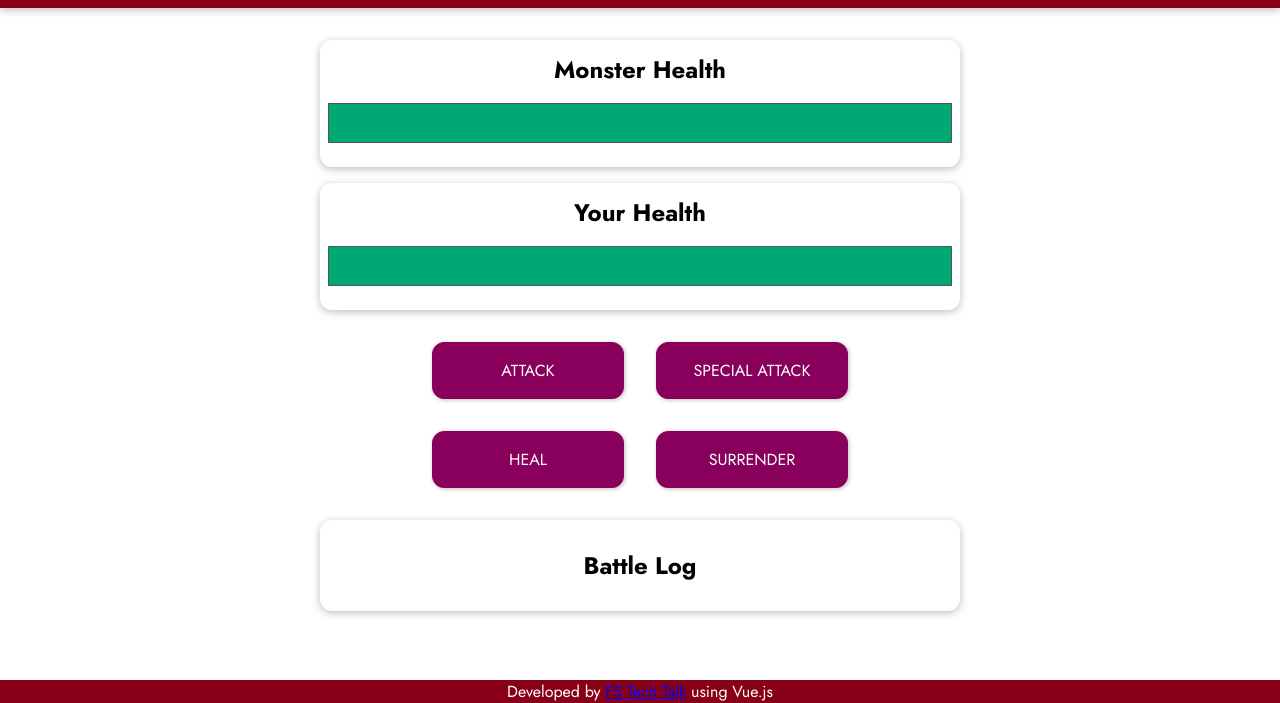
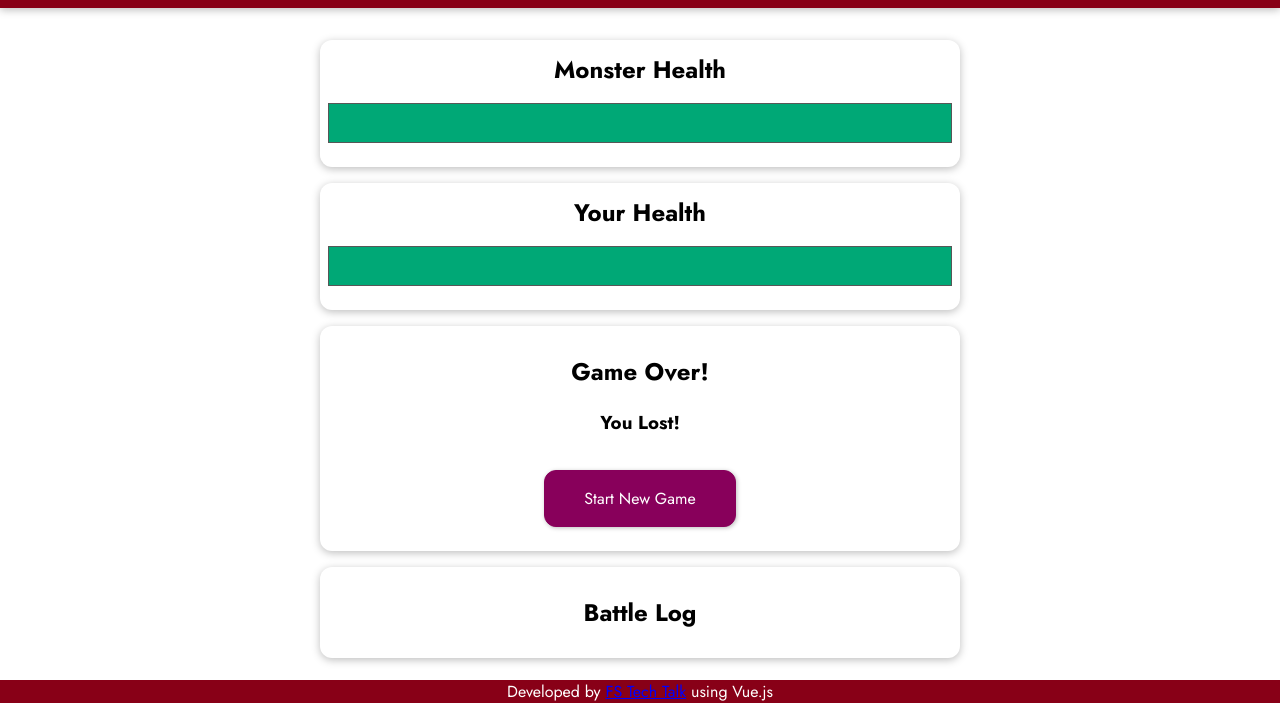
Before and after one commit to filipsdev/Vue---Monster-Slayer-Game, a plain HTML site: page index.html in a window 1280 px wide. Both pictures are taken after a click on the button "SURRENDER". Shown: the part 97-800 px from the top of the page. Drawn offline with nearby package versions, Linux system fonts and the light colour scheme.

Commit message:
add Start game + functionality for Surrender btns

```diff
--- a/app.js
+++ b/app.js
@@ -14,9 +14,15 @@ const app = Vue.createApp({
     },
     computed: {
         monsterBarLevel() {
+            if (this.monsterHealth <= 0) {
+                return { width: '0%' };
+            }
             return { width: this.monsterHealth + '%' };
         },
         playerBarLevel() {
+            if (this.playerHealth <= 0) {
+                return { width: '0%' };
+            }
             return { width: this.playerHealth + '%' };
         },
         enableSpecialAttackBtn() {
@@ -44,6 +50,12 @@ const app = Vue.createApp({
         }
     },
     methods: {
+        startGame() {
+            this.playerHealth = 100;
+            this.monsterHealth = 100;
+            this.winner = null;
+            this.currentRound = 0;
+        },
         attachTheMonster() {
             this.currentRound++;
             const attackDamage = getRandomValue(5, 15);
@@ -56,19 +68,22 @@ const app = Vue.createApp({
         },
         specialAttack() {
             this.currentRound++;
-            const attackDamage = getRandomValue(10, 25);
+            const attackDamage = getRandomValue(10, 20);
             this.monsterHealth -= attackDamage;
             this.attachThePlayer();
         },
         healPlayer() {
             this.currentRound++;
-            const healValue = getRandomValue(8, 20);
+            const healValue = getRandomValue(8, 18);
             if (this.playerHealth + healValue > 100) {
                 this.playerHealth = 100;
             } else {
                 this.playerHealth += healValue;
             }
             this.attachThePlayer();
+        },
+        surrender() {
+            this.winner = 'monster';
         }
     }
 });
--- a/index.html
+++ b/index.html
@@ -33,12 +33,13 @@
             <h3 v-if="winner === 'monster'">You Lost!</h3>
             <h3 v-else-if="winner === 'player'">You Won!</h3>
             <h3 v-else>It's a draw!</h3>
+            <button @click="startGame">Start New Game</button>
         </section>
-        <section id="controls">
+        <section id="controls" v-else>
             <button @click="attachTheMonster">ATTACK</button>
             <button :disabled="enableSpecialAttackBtn" @click="specialAttack">SPECIAL ATTACK</button>
             <button @click="healPlayer">HEAL</button>
-            <button>SURRENDER</button>
+            <button @click="surrender">SURRENDER</button>
         </section>
         <section id="log" class="container">
             <h2>Battle Log</h2>
```
